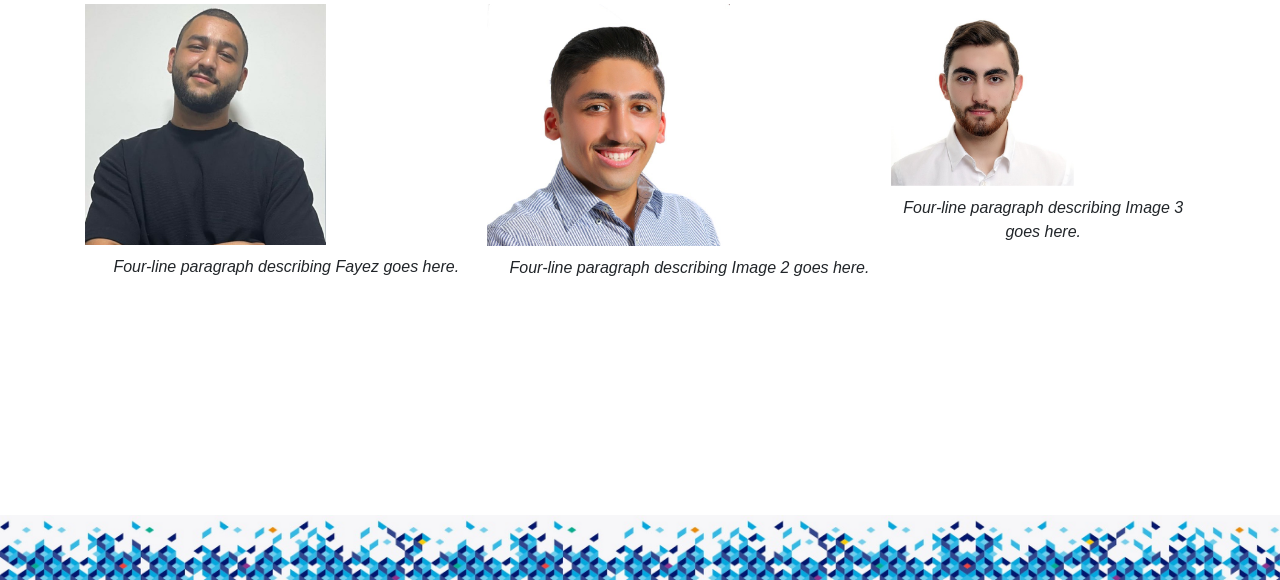
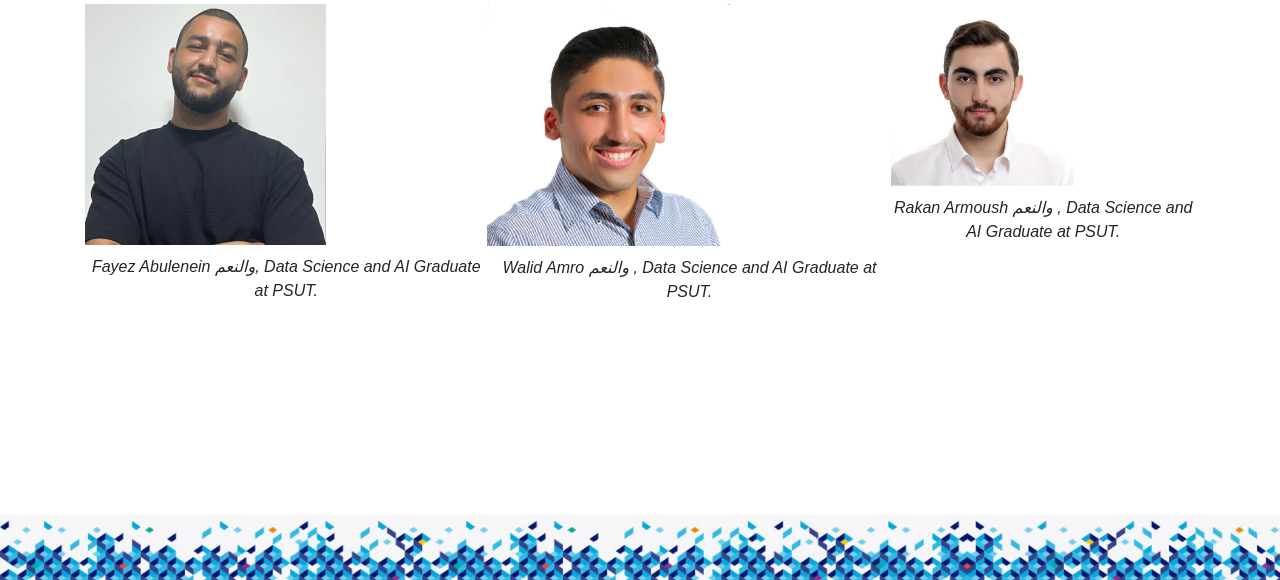
Before and after one commit to fayezqadri/Grad_Project, a Flask app: page /About in a window 1280 px wide. Shown: the part 220-800 px from the top of the page. Run offline with Flask 3, Linux system fonts and the light colour scheme; some libraries are stand-ins or nearby versions.

Commit message:
filled about page

```diff
--- a/Website/templates/About.html
+++ b/Website/templates/About.html
@@ -32,19 +32,19 @@
       <div>
         <img src="static/Fayez.jpg" alt="Image 1">
         <div class="caption">
-          <p>Four-line paragraph describing Fayez goes here.</p>
+          <p>Fayez Abulenein والنعم, Data Science and AI Graduate at PSUT.</p>
         </div>
       </div>
       <div>
         <img src="static/Walid.jpg" alt="Image 2">
         <div class="caption">
-          <p>Four-line paragraph describing Image 2 goes here.</p>
+          <p>Walid Amro والنعم , Data Science and AI Graduate at PSUT.</p>
         </div>
       </div>
       <div>
         <img src="static/Rakan.jpg" alt="Image 3">
         <div class="caption">
-          <p>Four-line paragraph describing Image 3 goes here.</p>
+          <p>Rakan Armoush والنعم , Data Science and AI Graduate at PSUT.</p>
         </div>
       </div>
     </div>
```
